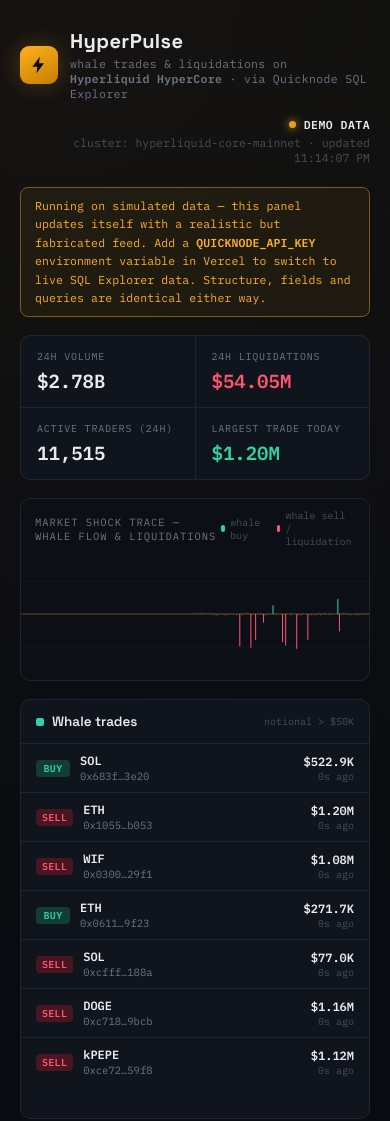
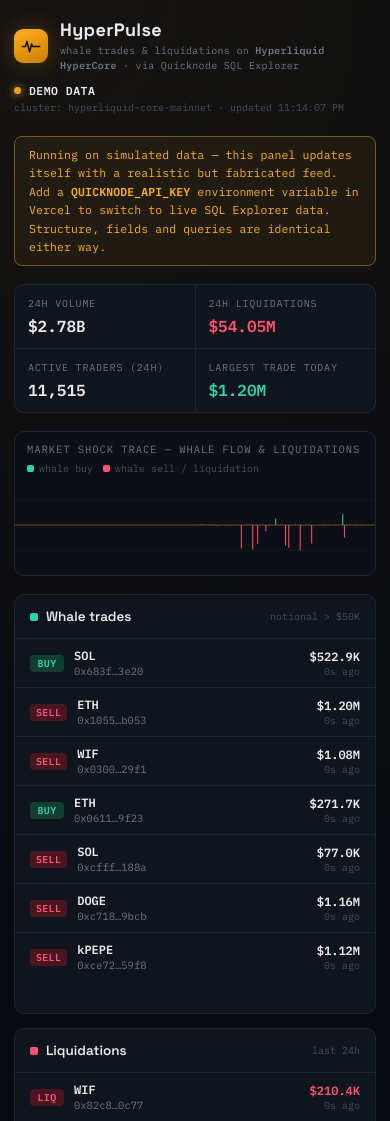
Before and after one commit to ferzerz5-lab/hyperpulse, a website: page index.html in a window 390 px wide. Shown: the top 1121 px of the page. Drawn offline with Linux system fonts and the light colour scheme; no server answers.

Commit message:
Update index.html

```diff
--- a/index.html
+++ b/index.html
@@ -55,7 +55,7 @@
     box-shadow:0 0 22px rgba(255,176,32,0.25);
     flex-shrink:0;
   }
-  .brand-mark svg{ width:20px; height:20px; }
+  .brand-mark svg{ width:26px; height:26px; }
   h1{
     font-size:20px; font-weight:700; letter-spacing:0.02em;
   }
@@ -124,6 +124,27 @@
   }
   @media (max-width:940px){ .grid{ grid-template-columns:1fr; } .stats{ grid-template-columns:repeat(2,1fr); } }
 
+  /* ---------- mobile ---------- */
+  @media (max-width:600px){
+    .app{ padding:18px 14px 44px; }
+    header{ gap:10px; }
+    h1{ font-size:18px; }
+    .tagline{ font-size:10px; line-height:1.5; }
+    .brand-mark{ width:34px; height:34px; }
+    .brand-mark svg{ width:22px; height:22px; }
+    .status-block{ text-align:left; width:100%; }
+    .status-row{ justify-content:flex-start; }
+    .cluster{ font-size:10px; }
+    .stat{ padding:12px 13px; }
+    .stat-value{ font-size:16px; }
+    .seismo-head{ flex-wrap:wrap; gap:6px; padding:10px 12px 0 12px; }
+    .seismo-legend{ gap:10px; }
+    canvas#seismo{ height:100px; }
+    .panel{ min-height:320px; max-height:320px; }
+    .row, .mkt-row{ padding:9px 12px; font-size:11.5px; gap:8px; }
+    footer{ text-align:left; }
+  }
+
   .panel{
     border:1px solid var(--border); border-radius:10px; background:var(--panel);
     display:flex; flex-direction:column; min-height:420px; max-height:420px;
@@ -189,8 +210,8 @@
   <header>
     <div class="brand">
       <div class="brand-mark">
-        <svg viewBox="0 0 24 24" fill="none" xmlns="http://www.w3.org/2000/svg">
-          <path d="M13 2 4 14h6l-1 8 9-12h-6l1-8Z" fill="#0a0d12"/>
+        <svg viewBox="0 0 38 38" fill="none" xmlns="http://www.w3.org/2000/svg">
+          <path d="M4 20h5.5l2.5-9 4.5 18 3.5-13.5 2 4.5H34" stroke="#0a0d12" stroke-width="2.6" stroke-linecap="round" stroke-linejoin="round"/>
         </svg>
       </div>
       <div>
@@ -351,14 +372,14 @@
     var rect = canvas.getBoundingClientRect();
     var dpr = window.devicePixelRatio || 1;
     canvas.width = rect.width * dpr;
-    canvas.height = 132 * dpr;
+    canvas.height = rect.height * dpr; // read the actual CSS height (varies on mobile) instead of assuming one fixed size
     ctx.setTransform(dpr,0,0,dpr,0,0);
   }
   window.addEventListener("resize", resizeCanvas);
 
   function drawSeismo(){
     var rect = canvas.getBoundingClientRect();
-    var w = rect.width, h = 132;
+    var w = rect.width, h = rect.height;
     ctx.clearRect(0,0,w,h);
     var mid = h/2;
 
```
